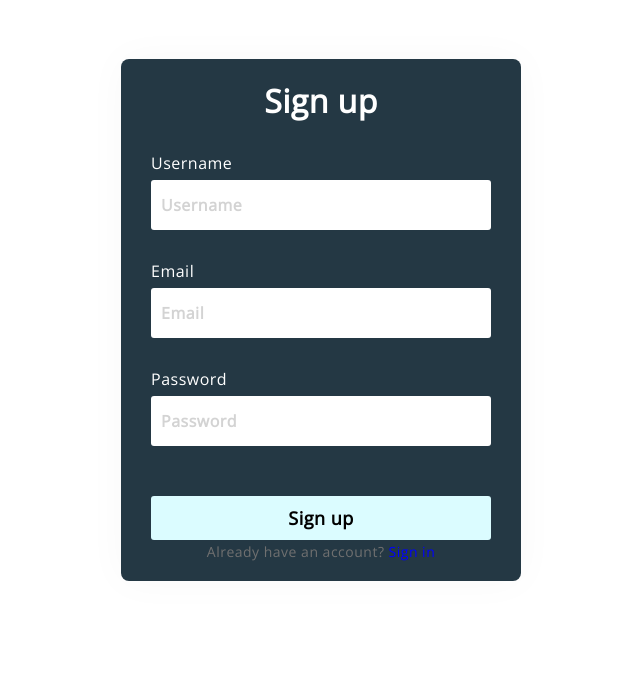
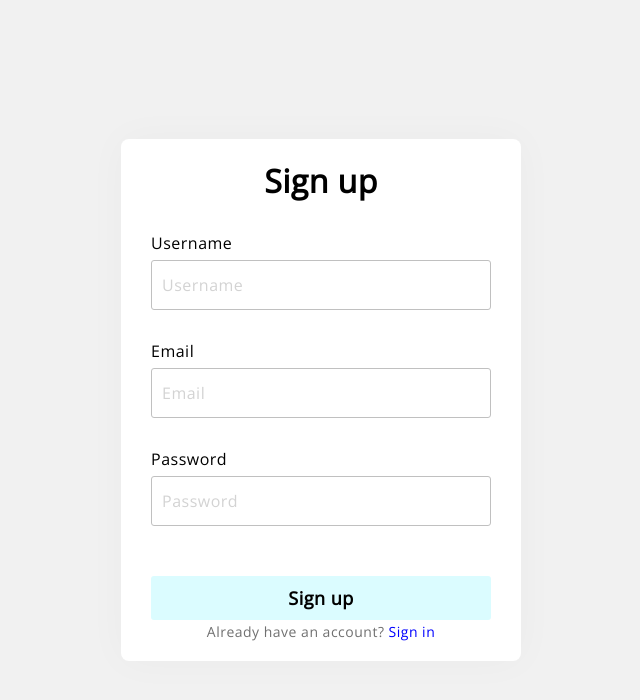
Before and after one commit to ashahnami/paper-trader, a React (Create React App) app in the folder frontend/: page /register in a window 1280 px wide. Shown: the top 700 px of the page, without its empty margins (319-959 px from the left). Built offline with nearby package versions, Linux system fonts and the light colour scheme.

Commit message:
Update search bar functionality

```diff
--- a/frontend/src/assets/login.css
+++ b/frontend/src/assets/login.css
@@ -1,13 +1,18 @@
+.login, .register {
+    width: 100%;
+    height: 100vh;
+    display: flex;
+    justify-content: center;
+    align-items: center;
+    background-color: #f1f1f1;
+}
+
 .login form, .register form {
-    background-color: #243844;
     width: 400px;
-    position: absolute;
-    transform: translate(-50%, -50%);
-    top: 40%;
-    left: 50%;
     border-radius: 8px;
     padding: 20px 30px;
     box-shadow: 0 0 40px rgba(5,5,5,0.03);
+    background-color: #fff;
 }
 
 .login *, .register * {
@@ -21,14 +26,14 @@
     text-align: center;
     font-size: 32px;
     font-weight: 800;
-    color: white;
+    color: black;
 }
 
 .login label, .register label {
     display: block;
     margin-top: 30px;
     font-size: 16px;
-    color: white;
+    color: black;
 }
 
 .login input[type=text], .login input[type=password],
@@ -42,7 +47,7 @@
     margin-top: 6px;
     font-size: 16px;
     border: none;
-    font-weight: bold;
+    border: solid 1px #c0c0c0;
 }
 
 .login input::placeholder, .register input::placeholder {
--- a/frontend/src/common/search/SearchBar.js
+++ b/frontend/src/common/search/SearchBar.js
@@ -1,52 +1,54 @@
-import React, { useState } from "react";
+import React, { useEffect, useState } from "react";
 import axios from 'axios';
 import { useNavigate } from "react-router-dom";
 import SearchIcon from '@mui/icons-material/Search';
-import CancelIcon from '@mui/icons-material/Cancel';
+import ClearIcon from '@mui/icons-material/Clear';
 
 import "../../assets/search.css";
 
 const SearchBar = () => {
   const [input, setInput] = useState("")
   const [results, setResults] = useState([])
-  const [timer, setTimer] = useState(null)
   const navigate = useNavigate()
+  const [allStocks, setAllStocks] = useState([{displaySymbol: ""}])
 
-  const fetchData = (value) => {
-    axios.get(`https://finnhub.io/api/v1/search?q=${value}&token=${process.env.REACT_APP_FINNHUB_API_KEY}`)
-    .then(function(response){
-      const json = response.data.result;
-      const r = json.filter((x) => {
-        return  (
-          !x.displaySymbol.toLowerCase().includes('.') && !x.displaySymbol.toLowerCase().includes('/') && !x.displaySymbol.toLowerCase().includes('_') && !x.displaySymbol.toLowerCase().includes('^')
-        )
+  const handleChange = (e) => {
+    setInput(e.target.value)
+    if(e.target.value.length > 0 && allStocks.length > 0){
+      const result = allStocks.filter((stock) => {
+        return stock.displaySymbol.includes(e.target.value.toUpperCase());
       })
-      setResults(r)
-    })
+      setResults(result)
+    } else {
+      setResults([])
+    }
   }
 
-  const handleChange = (value) => {
-    setInput(value)
-    clearTimeout(timer)
-    const newTimer = setTimeout(() => {
-      fetchData(value);
-    }, 500)
-    setTimer(newTimer)
+  const clearInput = () => {
+    setInput("");
   }
 
+  useEffect(() => {
+    axios.get(`https://finnhub.io/api/v1/stock/symbol?exchange=US&token=${process.env.REACT_APP_FINNHUB_API_KEY}`)
+    .then(function(response){
+      setAllStocks(response.data.filter((stock) => {return stock.type === "Common Stock"}))
+    })
+  }, [])
 
   return (
     <div className="search">
       <div className="input-container">
         <input
           type="text"
-          onChange={(e) => handleChange(e.target.value)}
+          value={input}
+          onChange={handleChange}
           placeholder="Search"
         />
 
-        <div class="search-icon">
-          <SearchIcon />
+        <div className="search-icon">
+          {input.length > 0 ? <ClearIcon onClick={clearInput}/> : <SearchIcon />}
         </div>
+
       </div>
 
       <div className="results">
@@ -59,7 +61,7 @@ const SearchBar = () => {
                 navigate(`/stock/${stock.displaySymbol}`)
               }}
               >
-                <h4 style={{"font-weight": "bold"}}>{stock.displaySymbol}</h4>
+                <h4 style={{"fontWeight": "bold"}}>{stock.displaySymbol}</h4>
                 <h6>{stock.description}</h6>
               </div>
           );
--- a/frontend/src/pages/Dashboard.js
+++ b/frontend/src/pages/Dashboard.js
@@ -68,7 +68,7 @@ const Portfolio = () => {
                     <tbody>
                         {positions.map((position, i) => (
                             <tr key={i}>
-                                <td style={{"font-weight": "bold"}}>{position.stockSymbol}</td>
+                                <td style={{"fontWeight": "bold"}}>{position.stockSymbol}</td>
                                 <td>{position.shares}</td>
                                 <td>{changes[i]}%</td>
                                 <td>${currValues[i]}</td>
--- a/frontend/src/pages/stock.js
+++ b/frontend/src/pages/stock.js
@@ -82,7 +82,6 @@ const Stock = () => {
 
         <div className="stock-buy">
 
-          {orderType !== "" ?
 
           <form onSubmit={handleSubmit}>
 
@@ -91,6 +90,8 @@ const Stock = () => {
                 <input type="button" value="Sell" className="sell-button" name="orderType" onClick={(e) => setOrderType(e.target.value)}/>
             </div>
 
+            {orderType !== "" ?
+            <>
               <input
                 type="text"
                 placeholder="Enter ticker"
@@ -126,9 +127,10 @@ const Stock = () => {
               : null }
 
               <input type="submit" value={orderType} style={{"backgroundColor": orderType==="Buy" ? "green" : "red"}} />
+            </>
+            : null }
           </form>
 
-          : null }
 
         </div>
 
```
Lines whose indentation alone changed are shown as unchanged.
